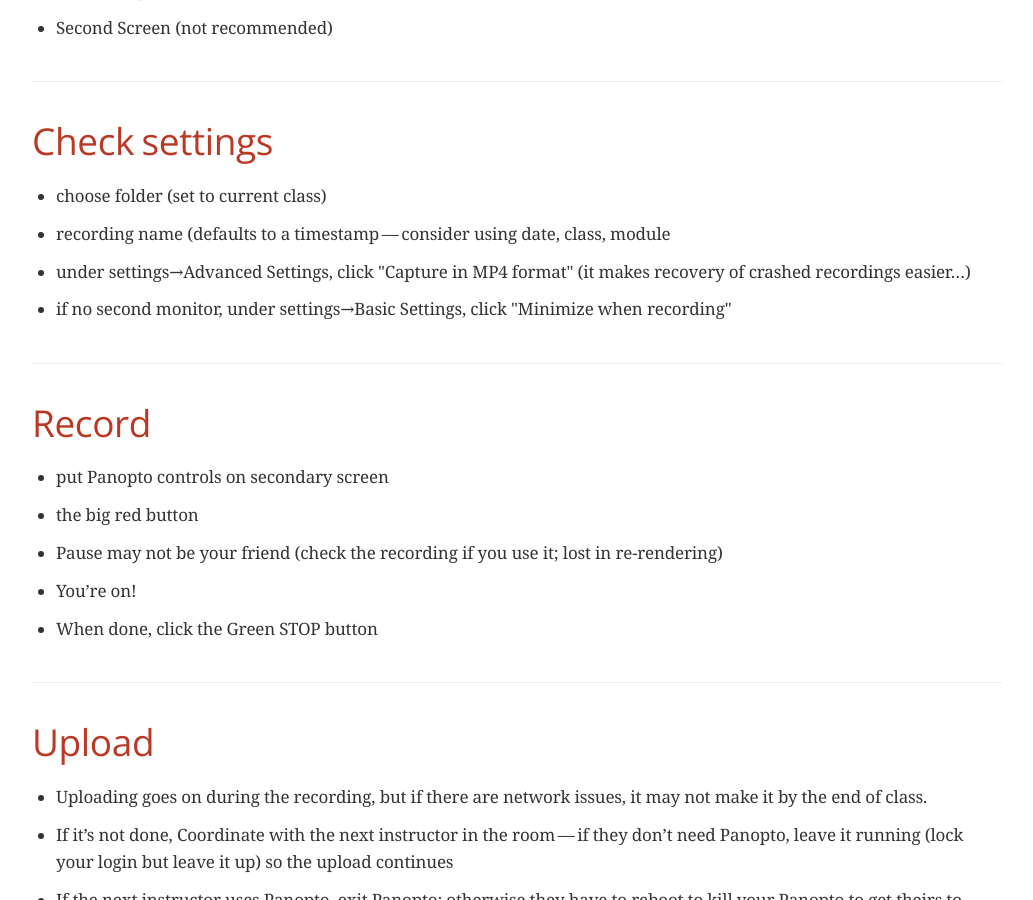
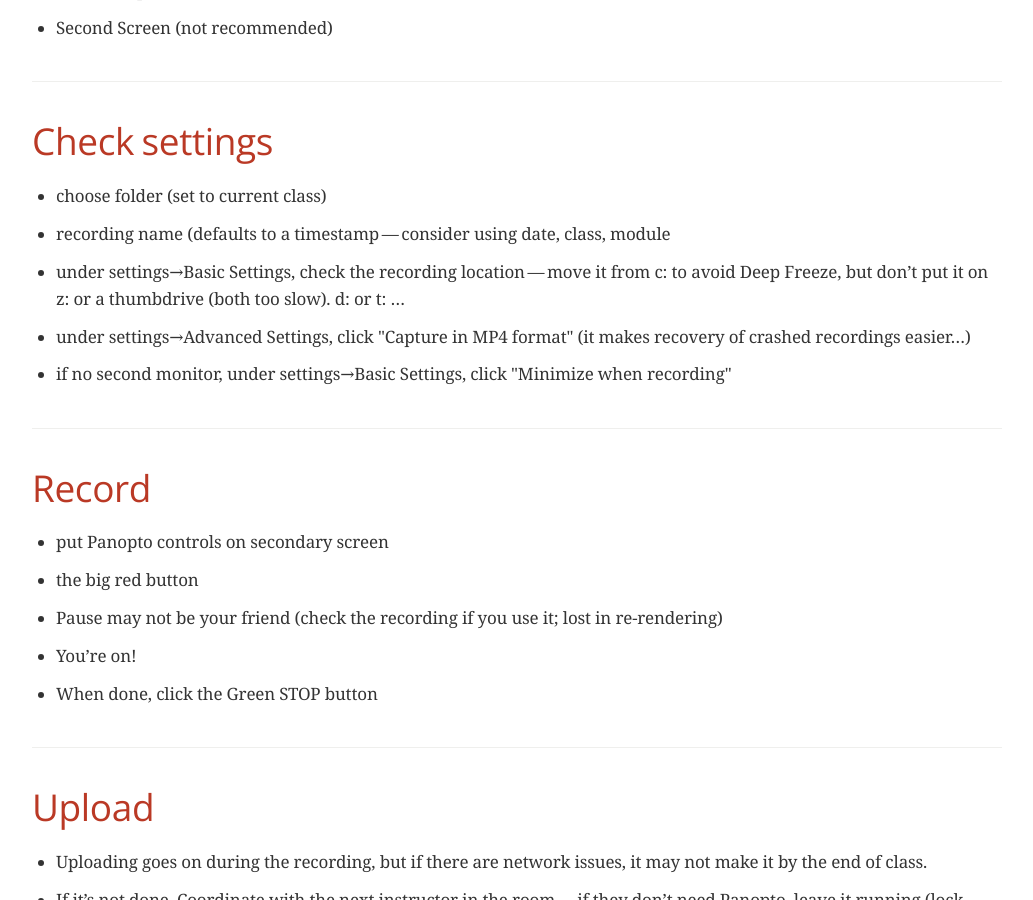
Before and after one commit to argoc/syllabub, a Jekyll site: the page panopto.html, which Jekyll copies as it is, in a window 1280 px wide and 900 px high, scrolled down 3342 px. Shown: the whole window, without its empty margins (123-1156 px from the left). Built offline with Jekyll 4.4.1, drawn with Linux system fonts in a browser that asks for light colours; some web fonts are replaced; some of the changed text lies outside the part shown.

Commit message:
add note re deep freeze

```diff
--- a/panopto.adoc
+++ b/panopto.adoc
@@ -121,6 +121,7 @@ d for resolution.
 
 * choose folder (set to current class)
 * recording name (defaults to a timestamp -- consider using date, class, module
+* under settings->Basic Settings, check the recording location -- move it from c: to avoid Deep Freeze, but don't put it on z: or a thumbdrive (both too slow). d: or t: ...
 * under settings->Advanced Settings, click "Capture in MP4 format" (it makes recovery of crashed recordings easier...)
 * if no second monitor, under settings->Basic Settings, click "Minimize when recording"
 
--- a/panopto.html
+++ b/panopto.html
@@ -736,6 +736,9 @@ d for resolution.</p>
 <p>recording name (defaults to a timestamp&#8201;&#8212;&#8201;consider using date, class, module</p>
 </li>
 <li>
+<p>under settings&#8594;Basic Settings, check the recording location&#8201;&#8212;&#8201;move it from c: to avoid Deep Freeze, but don&#8217;t put it on z: or a thumbdrive (both too slow). d: or t: &#8230;&#8203;</p>
+</li>
+<li>
 <p>under settings&#8594;Advanced Settings, click "Capture in MP4 format" (it makes recovery of crashed recordings easier&#8230;&#8203;)</p>
 </li>
 <li>
```
Also changed, not shown: other parts of panopto.html (+1 -1 lines).
